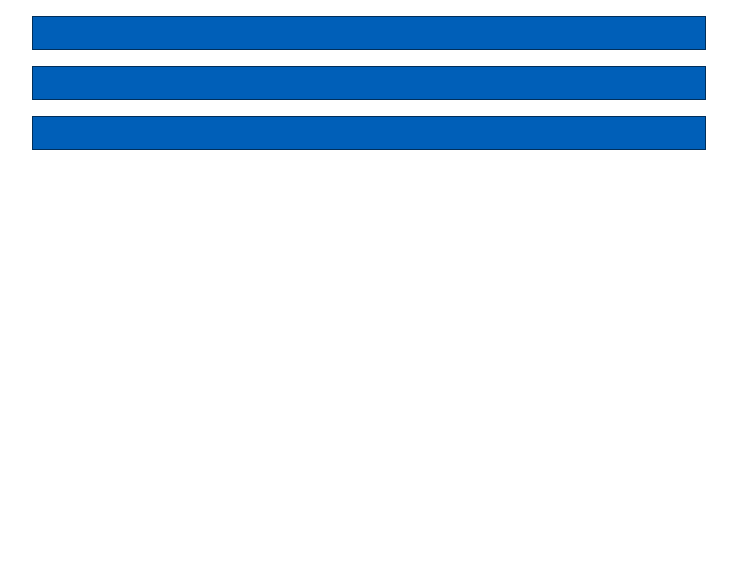
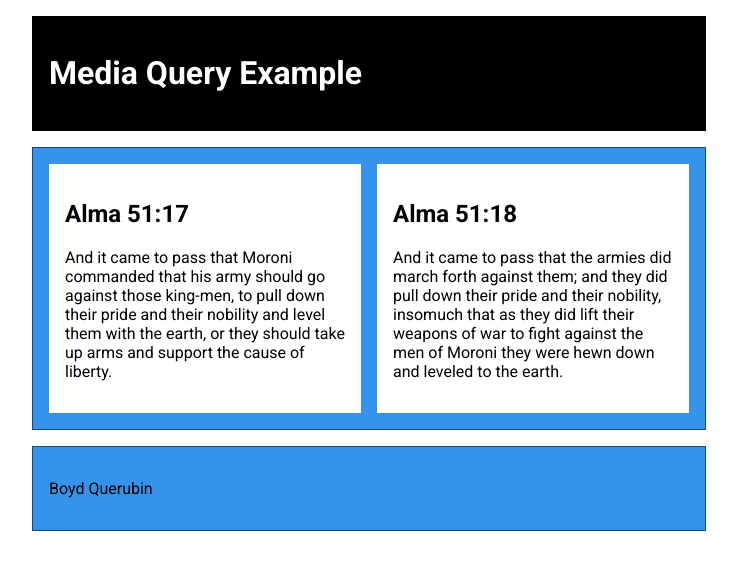
Before and after one commit to boydquerubin/wdd131, a plain HTML site: page week02/media-query.html in a window 1280 px wide. Shown: the whole page, without its empty margins (271-1008 px from the left). Drawn offline with Linux system fonts and the light colour scheme.

Commit message:
css media

```diff
--- a/week02/media-query.html
+++ b/week02/media-query.html
@@ -13,8 +13,21 @@
   <link href="styles/media-query-large.css" rel="stylesheet">
 </head>
 <body>
-  <header></header>
-  <main></main>
-  <footer></footer>
+  <header>
+    <h1>Media Query Example</h1>
+  </header>
+  <main>
+    <section>
+      <h2>Alma 51:17</h2>
+      <p>And it came to pass that Moroni commanded that his army should go against those king-men, to pull down their pride and their nobility and level them with the earth, or they should take up arms and support the cause of liberty.</p>
+    </section>
+    <section>
+      <h2>Alma 51:18</h2>
+      <p>And it came to pass that the armies did march forth against them; and they did pull down their pride and their nobility, insomuch that as they did lift their weapons of war to fight against the men of Moroni they were hewn down and leveled to the earth.</p>
+    </section>
+  </main>
+  <footer>
+    <p>Boyd Querubin</p>
+  </footer>
 </body>
 </html>
--- a/week02/styles/media-query-large.css
+++ b/week02/styles/media-query-large.css
@@ -0,0 +1,10 @@
+@media screen and (min-width: 500px) {
+  header {
+    color: #fff;
+    background-color: black;
+  }
+
+  main {
+    grid-template-columns: 1fr 1fr;
+  }
+}
--- a/week02/styles/media-query.css
+++ b/week02/styles/media-query.css
@@ -1,3 +1,5 @@
+@import url('https://fonts.googleapis.com/css2?family=Roboto:ital,wght@0,100..900;1,100..900&display=swap');
+
 body {
   font-family: Roboto, Arial, Helvetica, sans-serif;
 }
@@ -7,10 +9,16 @@ header, main, footer {
   margin: 1rem auto;
   border: 1px solid rgba(0, 0, 0, 0.5);
   padding: 1rem;
-  background-color: rgb(0, 95, 184);
+  background-color: rgb(53, 147, 235);
 }
 
 main {
   display: grid;
+  grid-template-columns: 1fr;
+  grid-gap: 1rem;
+}
 
+section {
+  padding: 1rem;
+  background-color: #fff;
 }
```
